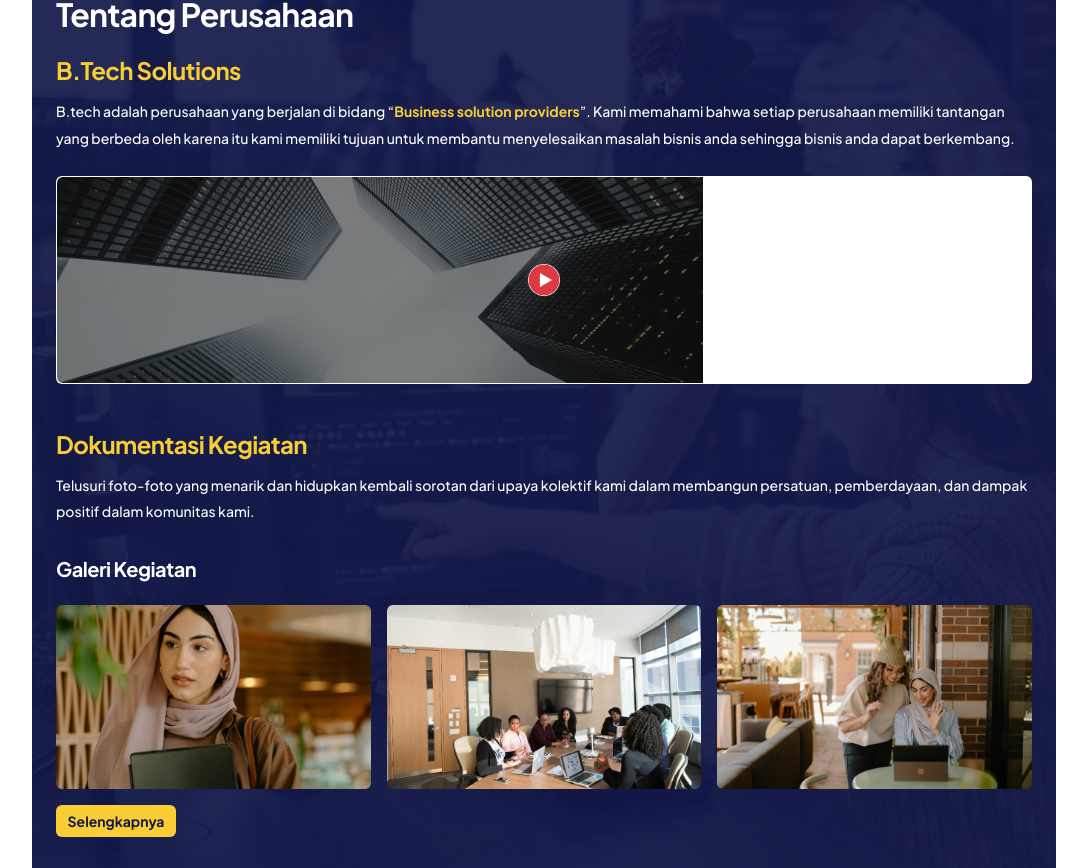
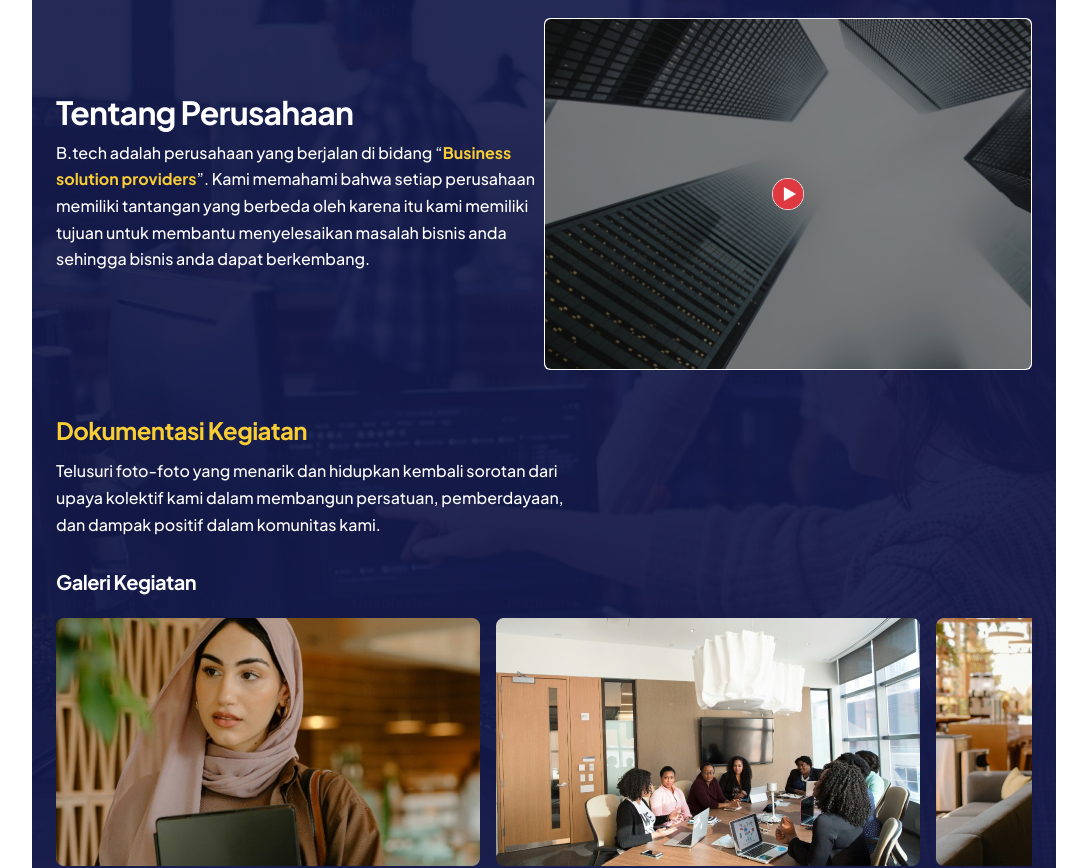
Before and after one commit to bratdr/btech-solutions, a Next.js app: page / in a window 1280 px wide. Shown: the part 953-1821 px from the top of the page, without its empty margins (96-1183 px from the left). Built offline with nearby package versions, Linux system fonts and the light colour scheme.

Commit message:
update about page

```diff
--- a/app/pages/about/index.jsx
+++ b/app/pages/about/index.jsx
@@ -5,19 +5,21 @@
 import Kegiatan2 from "../../assets/image/kegiatan/kegiatan_2.png";
 import Kegiatan3 from "../../assets/image/kegiatan/kegiatan_3.png";
 import Link from "next/link";
+import ButtonMedium from "@/app/components/button/ButtonMedium";
 
 const About = () => {
   return (
     <>
-      <div className="mt-14 bg-about px-6 py-14 text-white" id="about">
-        <div className="w-full">
-          <h1 className="text-[32px] font-bold leading-[40px] tracking-tight ">
+      <div className="mt-14 w-full bg-about px-6 py-14 text-white" id="about">
+        <div className="flex flex-col xl:flex-row xl:items-center xl:justify-between">
+          <div className="w-full xl:max-w-[535px]">
+            <h1 className="xl:text-h2_desktop text-[32px] font-bold leading-[40px] tracking-tight">
               Tentang Perusahaan
             </h1>
-          <h3 className="mt-4 text-2xl font-bold leading-[40px] tracking-tight text-[#F9CD34]">
+            <h3 className="mt-4 text-2xl font-bold leading-[40px] tracking-tight text-[#F9CD34] xl:hidden">
               B.Tech Solutions
             </h3>
-          <div className="mt-2 text-sm font-medium leading-[20pt]">
+            <div className="xl:text-body_desktop mt-2 text-sm font-medium leading-[20pt]">
               <p>
                 B.tech adalah perusahaan yang berjalan di bidang “
                 <span className="font-bold text-[#F9CD34]">
@@ -30,8 +32,8 @@
               </p>
             </div>
           </div>
-        <div className="mt-6 h-[208px] w-full rounded-md bg-white p-[1px]">
-          <div className="flex h-full w-full items-center justify-center rounded-md bg-video bg-no-repeat object-cover">
+          <div className="mt-6 h-[208px] w-full rounded-md bg-white  p-[1px] xl:h-[352px] 2xl:max-w-[646px]">
+            <div className="flex h-full w-full items-center justify-center rounded-md bg-video bg-cover bg-no-repeat">
               <Image
                 src={Play_Img}
                 alt="play button"
@@ -39,12 +41,13 @@
               />
             </div>
           </div>
+        </div>
         <div className="mt-10">
-          <h3 className="mt-4 text-2xl font-bold leading-[40px] tracking-tight text-[#F9CD34]">
+          <h3 className="xl:text-h3_desktop mt-4 text-2xl font-bold leading-[40px] tracking-tight text-[#F9CD34]">
             Dokumentasi Kegiatan
           </h3>
-          <div className="mt-2 text-sm font-medium leading-[20pt]">
-            <p>
+          <div className="xl:text-body_desktop mt-2 text-sm font-medium leading-[20pt]">
+            <p className="xl:max-w-[535px]">
               Telusuri foto-foto yang menarik dan hidupkan kembali sorotan dari
               upaya kolektif kami dalam membangun persatuan, pemberdayaan, dan
               dampak positif dalam komunitas kami.
@@ -57,22 +60,24 @@
             Galeri Kegiatan
           </h4>
           <div className="flex gap-4 overflow-x-scroll">
-            <div className="min-h-[112px] min-w-[183px]">
+            <div className="min-h-[112px] min-w-[183px] xl:min-w-[424px]">
               <Image src={Kegiatan1} alt="Photo Kegiatan 1" />
             </div>
-            <div className="min-h-[112px] min-w-[183px]">
+            <div className="min-h-[112px] min-w-[183px] xl:min-w-[424px]">
               <Image src={Kegiatan2} alt="Photo Kegiatan 1" />
             </div>
-            <div className="min-h-[112px] min-w-[183px]">
+            <div className="min-h-[112px] min-w-[183px] xl:min-w-[424px]">
+              <Image src={Kegiatan3} alt="Photo Kegiatan 1" />
+            </div>
+            <div className="min-h-[112px] min-w-[183px] xl:min-w-[424px]">
+              <Image src={Kegiatan3} alt="Photo Kegiatan 1" />
+            </div>
+            <div className="min-h-[112px] min-w-[183px] xl:min-w-[424px]">
               <Image src={Kegiatan3} alt="Photo Kegiatan 1" />
             </div>
           </div>
-          <Link
-            href="/about"
-            className="flex h-8 w-[120px] items-center justify-center
-            rounded-md bg-[#F9CD34] px-4 py-2 text-sm font-bold text-[#13194B]"
-          >
-            Selengkapnya
+          <Link className="max-w-[124px]" href="/tentang-kami">
+            <ButtonMedium />
           </Link>
         </div>
       </div>
```
Lines whose indentation alone changed are shown as unchanged.
